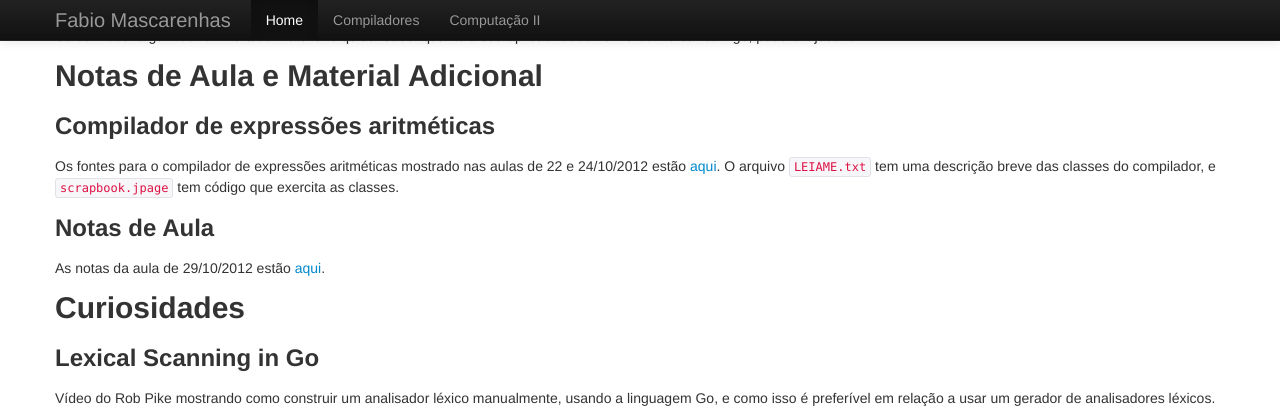
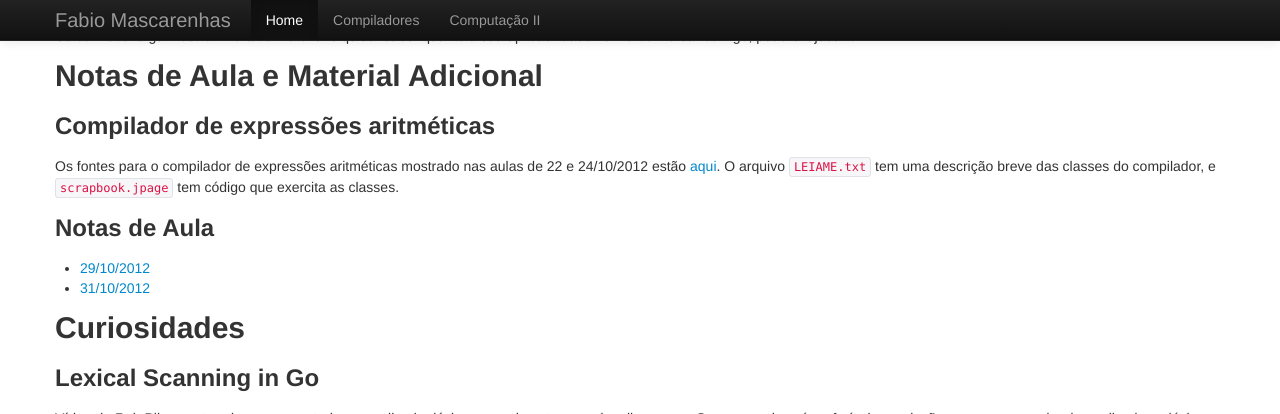
Before and after one commit to fabiomascarenhas/fabiomascarenhas.github.com, a Jekyll site: the page built from comp/index.md, in a window 1280 px wide and 900 px high, scrolled down 804 px, cut to the strip 0-414 px from the top of the window. Built offline with Jekyll 4.4.1, drawn with Linux system fonts in a browser that asks for light colours.

Commit message:
notas de aula compiladores 31/10/2012

```diff
--- a/comp/index.md
+++ b/comp/index.md
@@ -85,7 +85,8 @@ tem código que exercita as classes.
 
 ### Notas de Aula
 
-As notas da aula de 29/10/2012 estão [aqui](Lexico.zip).
+* [29/10/2012](Lexico_29102012.zip)
+* [31/10/2012](Lexico_31102012.zip)
 
 Curiosidades
 ------------
```
Also changed, not shown: 2 other files.
